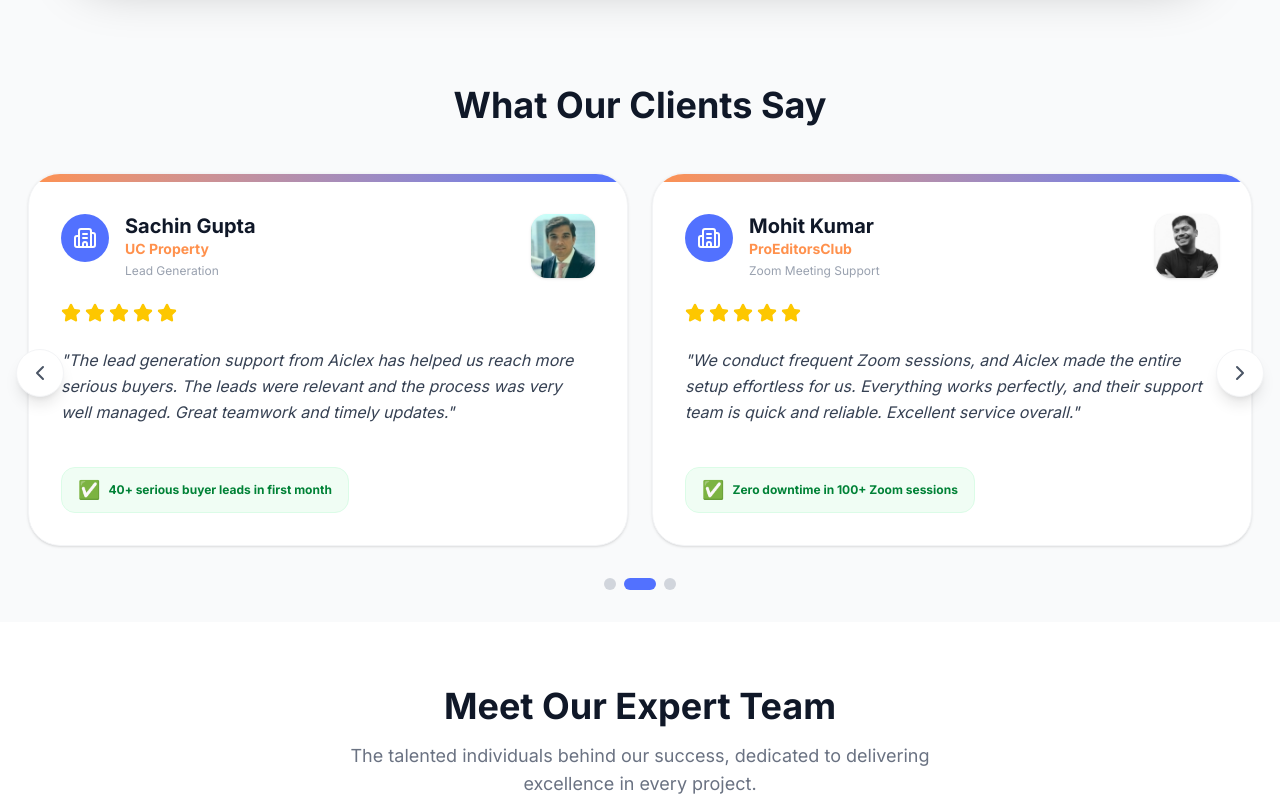
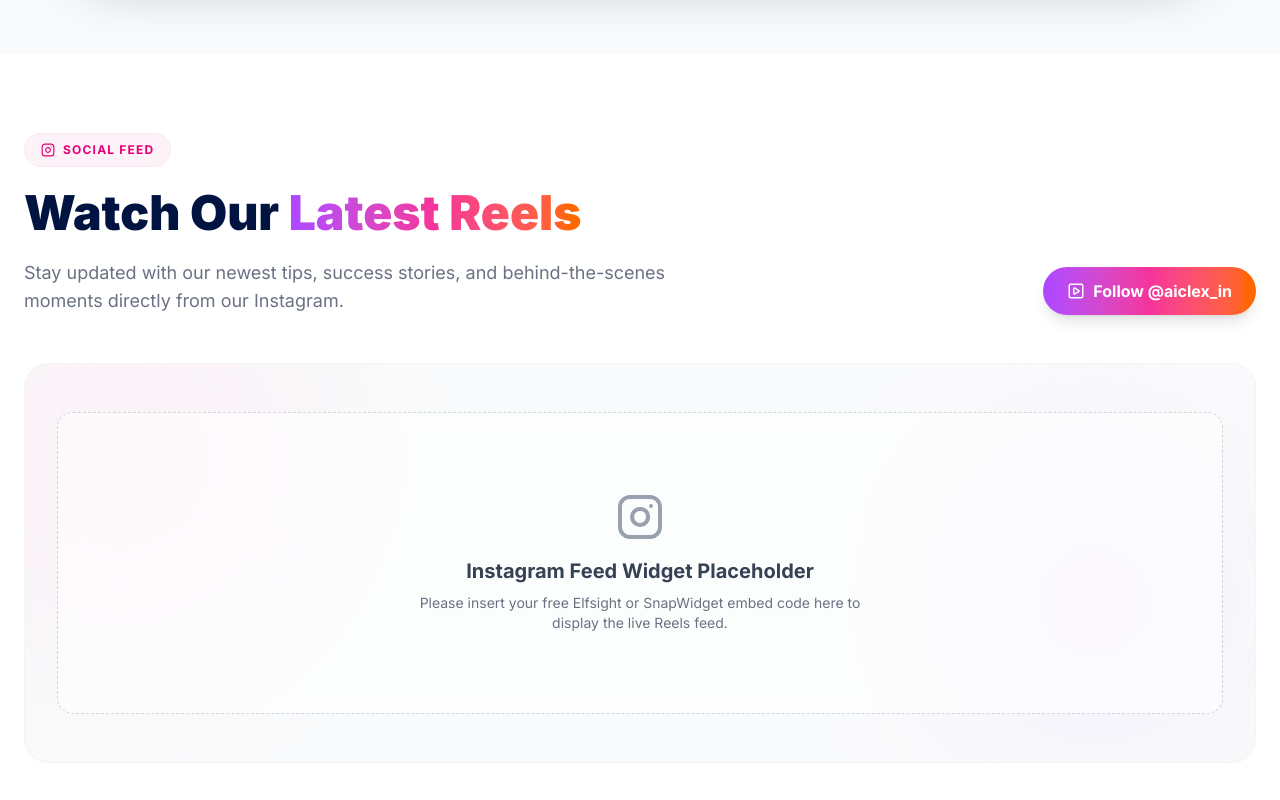
Before and after one commit to umeshkumar097/aiclex_web, a Next.js app: page / in a window 1280 px wide. Shown: the part 8700-9500 px from the top of the page. Built offline with nearby package versions, Linux system fonts and the light colour scheme; no server answers; the database is empty.

Commit message:
feat: add instagram reels section to homepage

```diff
--- a/app/page.tsx
+++ b/app/page.tsx
@@ -15,6 +15,7 @@ import PortfolioSection from "@/components/PortfolioSection";
 import ClientsSection from "@/components/ClientsSection";
 import BlogLeadPopup from "@/components/BlogLeadPopup";
 import VideoShowcase from "@/components/VideoShowcase";
+import InstagramReels from "@/components/InstagramReels";
 
 export const dynamic = 'force-dynamic';
 
@@ -61,6 +62,7 @@ export default function Home() {
         </div>
       </section>
 
+      <InstagramReels />
       <LatestBlogs />
       <BlogLeadPopup />
       <TestimonialSection />
--- /dev/null
+++ b/components/InstagramReels.tsx
@@ -0,0 +1,67 @@
+"use client";
+import React from 'react';
+import { Instagram, PlaySquare } from 'lucide-react';
+import Link from 'next/link';
+
+export default function InstagramReels() {
+  return (
+    <section className="py-20 bg-white overflow-hidden">
+      <div className="max-w-7xl mx-auto px-6">
+
+        {/* Header Section */}
+        <div className="flex flex-col md:flex-row justify-between items-end mb-12 gap-6">
+          <div>
+            <div className="inline-flex items-center gap-2 px-4 py-2 rounded-full bg-pink-50 border border-pink-100 text-pink-600 text-xs font-bold uppercase tracking-widest mb-4">
+              <Instagram size={14} /> Social Feed
+            </div>
+            <h2 className="text-3xl md:text-5xl font-black text-[#001341] leading-tight">
+              Watch Our <span className="text-transparent bg-clip-text bg-gradient-to-r from-purple-500 via-pink-500 to-orange-500">Latest Reels</span>
+            </h2>
+            <p className="text-gray-500 mt-4 max-w-2xl text-lg">
+              Stay updated with our newest tips, success stories, and behind-the-scenes moments directly from our Instagram.
+            </p>
+          </div>
+
+          <Link
+            href="https://www.instagram.com/aiclex_in"
+            target="_blank"
+            className="inline-flex items-center gap-2 px-6 py-3 rounded-full bg-gradient-to-r from-purple-500 via-pink-500 to-orange-500 text-white font-bold shadow-lg hover:shadow-xl hover:scale-105 transition-all flex-shrink-0"
+          >
+            <PlaySquare size={18} /> Follow @aiclex_in
+          </Link>
+        </div>
+
+        {/* Widget Container */}
+        <div className="relative w-full rounded-3xl bg-gray-50 border border-gray-100 p-4 md:p-8 min-h-[400px] flex items-center justify-center overflow-hidden">
+          {/* Decorative background blobs */}
+          <div className="absolute top-0 left-0 w-full h-full overflow-hidden pointer-events-none">
+            <div className="absolute -top-24 -left-24 w-96 h-96 bg-pink-100 rounded-full blur-3xl opacity-40"></div>
+            <div className="absolute bottom-0 right-0 w-80 h-80 bg-purple-100 rounded-full blur-3xl opacity-40"></div>
+          </div>
+
+          <div className="relative z-10 w-full">
+            {/*
+              INSTRUCTIONS FOR USER:
+              1. Go to https://elfsight.com/instagram-feed-instashow/
+              2. Create a free widget and connect your Instagram account (@aiclex_in).
+              3. Choose a "Slider" or "Grid" template for Reels.
+              4. They will give you a code snippet that looks like: <div class="elfsight-app-xxxxxx"></div>
+              5. Paste that snippet right here below this comment!
+            */}
+
+            {/* PLACEHOLDER - Remove this when adding widget */}
+            <div className="elfsight-app-REPLACE-WITH-YOUR-ID">
+               <div className="text-center py-20 bg-white/50 backdrop-blur rounded-2xl border border-dashed border-gray-300">
+                  <Instagram size={48} className="mx-auto text-gray-400 mb-4" />
+                  <h3 className="text-xl font-bold text-gray-700">Instagram Feed Widget Placeholder</h3>
+                  <p className="text-gray-500 mt-2 text-sm max-w-md mx-auto">Please insert your free Elfsight or SnapWidget embed code here to display the live Reels feed.</p>
+               </div>
+            </div>
+
+          </div>
+        </div>
+
+      </div>
+    </section>
+  );
+}
```
